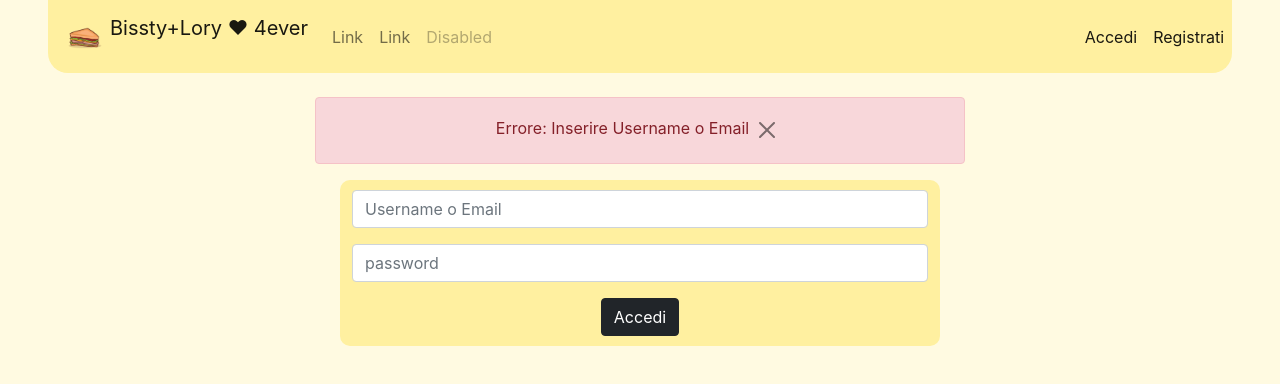
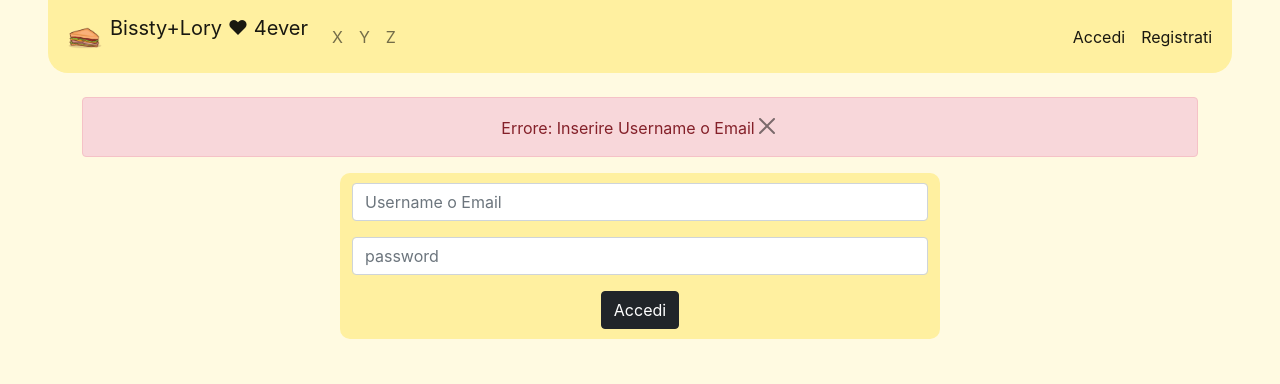
Before and after one commit to Bissty23/Progetto_PCTO_5H, a React (Create React App) app in the folder Progetto Tps-It/react-pcto/: page /Accedi in a window 1280 px wide. Both pictures are taken after a click on the button "Accedi". Shown: the top 384 px of the page. Built offline with nearby package versions, Linux system fonts and the light colour scheme.

Commit message:
Modifiche

```diff
--- a/Progetto Tps-It/react-pcto/src/App.js
+++ b/Progetto Tps-It/react-pcto/src/App.js
@@ -22,13 +22,7 @@ class App extends React.Component{
   Sede: localStorage.getItem('Sede'),
 }
 
-  // AggiornaSato = (event) => {
-  //   event.preventDefault();
-  //   this.setState({Accesso: true, Username: event.target})
-  // }
-
   render(){
-
     console.log(this.state)
 
     return(
@@ -37,34 +31,27 @@ class App extends React.Component{
           <BrowserRouter>
             <nav className="navbar navbar-expand-md navbar-light">
               <div className="container-fluid">
+                <Link className="navbar-brand" to="/">
+                  <img src={Logo} alt="Logo" width="50" height="44" className="d-inline-block align-text-top"/>
+                  Bissty+Lory ♥ 4ever
+                </Link>
                 <button className="navbar-toggler" type="button" data-bs-toggle="collapse" data-bs-target="#navbarTogglerDemo01" aria-controls="navbarTogglerDemo01" aria-expanded="false" aria-label="Toggle navigation">
                   <span className="navbar-toggler-icon"></span>
                 </button>
                 <div className="collapse navbar-collapse" id="navbarTogglerDemo01">
-                <Link className="navbar-brand" to="/">
-                  <img src={Logo} alt="Logo" width="50" height="44" className="d-inline-block align-text-top"/>
-                  <a>Bissty+Lory ♥ 4ever</a>
-                </Link>
                   <ul className="navbar-nav me-auto mb-2 mb-lg-0">
-                    <li className="nav-item">
-                    <a className="nav-link" href="#">Link</a>
-                    </li>
-                    <li className="nav-item">
-                      <a className="nav-link" href="#">Link</a>
-                    </li>
-                    <li className="nav-item">
-                      <a className="nav-link disabled">Disabled</a>
-                    </li>
+                    <li className="nav-item"><Link className="nav-link" to='/'>X</Link></li>
+                    <li className="nav-item"><Link className="nav-link" to='/'>Y</Link></li>
+                    <li className="nav-item"><Link className="nav-link" to='/'>Z</Link></li>
                   </ul>
                   {/* <form className="d-flex">
                     <input className="form-control me-2" type="search" placeholder="Search" aria-label="Search"/>
                     <button className="btn btn-outline-dark" type="submit">Search</button>
                   </form> */}
+                  <AccountVar datiAccount={ {Accesso: this.state.Accesso, Username: this.state.Username, Email: this.state.Email} }/>
                 </div>
               </div>
-              <AccountVar datiAccount={ {Accesso: this.state.Accesso,
-                                        Username: this.state.Username,
-                                        Email: this.state.Email} }/>
+
             </nav>
             <br/>
             <Routes>
--- a/Progetto Tps-It/react-pcto/src/Componenti/AccountVar.js
+++ b/Progetto Tps-It/react-pcto/src/Componenti/AccountVar.js
@@ -8,17 +8,12 @@ class AccountVar extends React.Component {
 
     render() {
 
-        if(this.props.datiAccount.Accesso)
-            return (
-                <ul class="navbar-nav">
-                    <li class="nav-item"><Link class="nav-link breadcrumb-item active" aria-current="page" to="/Account">{this.props.datiAccount.Email}</Link></li>
-                </ul>
-            );
+        if(this.props.datiAccount.Accesso) return <li className="nav-item"><Link class="nav-link breadcrumb-item active" aria-current="page" to="/Account">{this.props.datiAccount.Email}</Link></li>
         else
             return (
-                <ul class="navbar-nav">
-                    <li class="nav-item"><Link class="nav-link active" aria-current="page" to="/Accedi">Accedi</Link></li>
-                    <li class="nav-item"><Link class="nav-link active" aria-current="page" to="/Registrazione">Registrati</Link></li>
+                <ul className="navbar-nav">
+                    <li className="nav-item"><Link className="nav-link active" aria-current="page" to="/Accedi">Accedi</Link></li>
+                    <li className="nav-item"><Link className="nav-link active" aria-current="page" to="/Registrazione">Registrati</Link></li>
                 </ul>
             );
     }
--- a/Progetto Tps-It/react-pcto/src/Componenti/Alert/Alert.css
+++ b/Progetto Tps-It/react-pcto/src/Componenti/Alert/Alert.css
@@ -1,6 +1,7 @@
 .btn-close{
     padding-left: 15px;
-    padding-bottom: 12.5px;
+    padding-bottom: 10px;
+    text-align: center;
 }
 
-.alert{ width: 650px; }
+.alert{ width: 650px }
--- a/Progetto Tps-It/react-pcto/src/Componenti/Alert/Alert.js
+++ b/Progetto Tps-It/react-pcto/src/Componenti/Alert/Alert.js
@@ -1,17 +1,17 @@
 import React from 'react'
 import $ from 'jquery'
-import './Alert.css'
 
 class Alert extends React.Component {
 
     render() {
-        if(this.props.errore !== '') return (
+        if(this.props.errore !== '')
+            return (
                 <div className="container alert alert-danger" role="alert">
-                    {this.props.errore}
+                    <a>{this.props.errore}</a>
                     <button onClick={() => ($('.alert').hide())} type="button" className="btn-close"/>
                 </div>
             )
-        else return <a/>
+        else return null
     }
 }
 
--- a/Progetto Tps-It/react-pcto/src/Pagine/Accedi/Accedi.js
+++ b/Progetto Tps-It/react-pcto/src/Pagine/Accedi/Accedi.js
@@ -10,39 +10,35 @@ class Accedi extends React.Component {
   state = {errore: ''}
 
   render() {
-
     this.alert = React.createElement(() => <Alert errore={this.state.errore}/>)
 
     return(
       <div className="container">
         {this.alert}
         <div className="container input-form">
-
           <div className="input-group mb-3">
             <input onKeyPress={ (event) => {if (event.key === 'Enter') $("#InPassword").focus()} } type="text" className="form-control" placeholder="Username o Email" id="InUsername"/>
           </div>
           <div className="input-group mb-3">
             <input onKeyPress={ (event) => {if (event.key === 'Enter') this.GetAccount()} } type="password" className="form-control" placeholder="password" id="InPassword"/>
           </div>
-
-          <input onClick={() => this.GetAccount()} type="button" id="btnAccedi" className="btn btn-dark" value="Accedi"/>
+          <input onClick={ () => this.GetAccount() } type="button" id="btnAccedi" className="btn btn-dark" value="Accedi"/>
         </div>
       </div>
     );
   }
 
   GetAccount = () =>{
-    this.setState({errore: ''})
     let username = $('#InUsername').val()
     let password = $('#InPassword').val()
-
+    this.setState({errore: ''})
     $('#btnAccedi').prop('disabled', true)
 
-    if(username !== ''){
+    if(username !== '')
+      if(password !== '')
         Axios.get("http://localhost:8090/api/Account/" + username).then(
-        (risposta) =>{
+          (risposta) => {
             if(risposta.data[0] !== undefined)
-            if(password !== '')
               if(CryptoJS.SHA3(password).toString() === risposta.data[0].Password.toString()){
                 localStorage.setItem('accesso', true)
                 localStorage.setItem('username', risposta.data[0].Username)
@@ -53,21 +49,21 @@ class Accedi extends React.Component {
                 localStorage.setItem('Sede', risposta.data[0].Sede)
 
                 window.location.href = '/';
-              }
-              else this.Errore("Errore: Password errata")
-            else this.Errore("Errore: Inserire la Password")
+              } else this.Errore("Errore: Password errata")
             else this.Errore("Errore: Username o Email inserite sono incorrette")
           },
-        (errore) =>{
-          if(errore.toString().includes("Network Error")) this.Errore("Errore: Connessione al DataBase non riuscita")
+          (errore) => {
+            if(errore.toString().includes("Network Error"))
+              this.Errore("Errore: DataBase non raggiungibile")
             else this.Errore(errore.toString())
           }
         )
-    } else this.Errore("Errore: Inserire Username o Email")
+      else this.Errore("Errore: Inserire la Password")
+    else this.Errore("Errore: Inserire Username o Email")
   }
 
-  Errore = (errore) =>{
-    this.setState({errore: errore})
+  Errore = (errore) => {
+    this.setState( {errore: errore} )
     $('#btnAccedi').prop('disabled', false)
   }
 }
```
Lines whose indentation alone changed are shown as unchanged.
